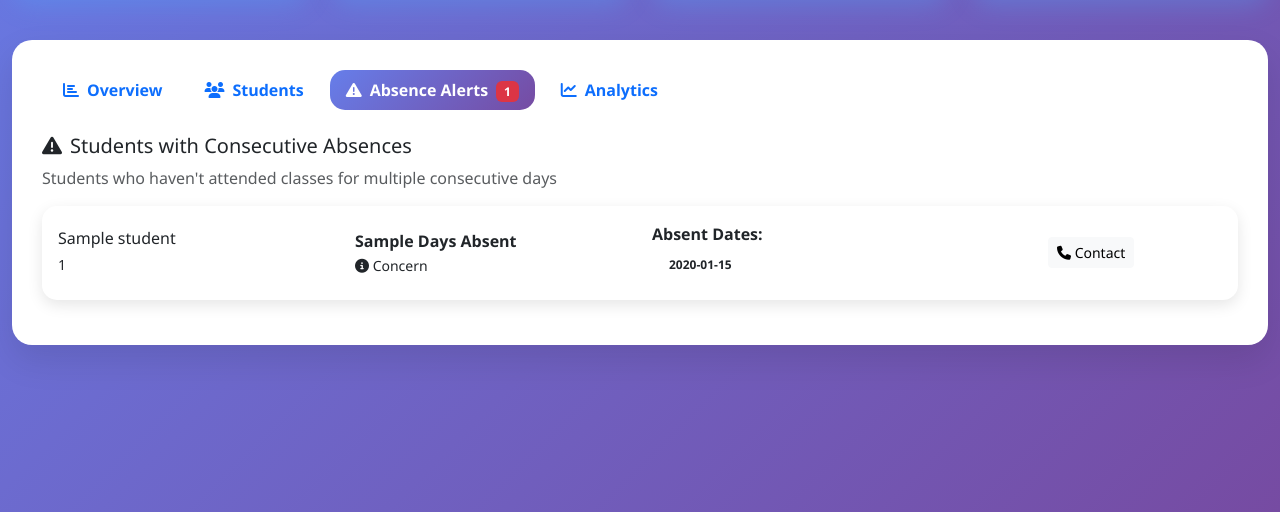
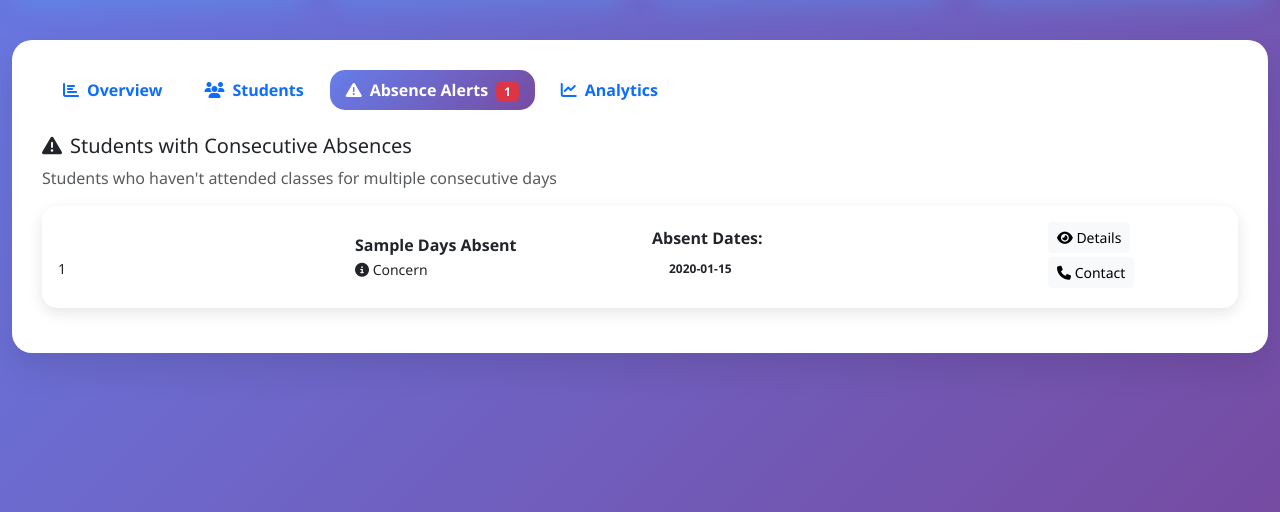
Before and after one commit to 98iam/ATTENDENCE, a Flask app: template app/templates/dashboard.html in a window 1280 px wide, after a click that opens the changed part. Shown: the part 288-800 px from the top of the page. Run offline with Flask 3, Linux system fonts and the light colour scheme; the template is opened without the code that fills it: most values are stand-ins (such as "Sample title", 1, 10 or a date in 2020); some libraries are stand-ins or nearby versions.

Commit message:
Make student names clickable in alerts sections
- Added clickable links to student names in Recent Alerts section
- Made student names in Absence Alerts clickable with detail page links
- Added 'View Details' button to absence alert cards
- Enhanced alert cards with hover effects and better interactions
- Improved user experience with consistent navigation to student details

```diff
--- a/app/templates/dashboard.html
+++ b/app/templates/dashboard.html
@@ -140,6 +140,20 @@
             border-color: #667eea;
             box-shadow: 0 0 0 0.2rem rgba(102, 126, 234, 0.25);
         }
+        .alert-card {
+            transition: all 0.3s ease;
+            cursor: pointer;
+        }
+        .alert-card:hover {
+            transform: translateY(-2px);
+            box-shadow: 0 8px 25px rgba(0, 0, 0, 0.15);
+        }
+        .alert-card a {
+            transition: all 0.3s ease;
+        }
+        .alert-card a:hover {
+            text-shadow: 0 0 5px rgba(255, 255, 255, 0.5);
+        }
     </style>
 </head>
 <body>
@@ -237,7 +251,13 @@
                             <div id="recentAlerts">
                                 {% for absent_student in absent_students[:5] %}
                                 <div class="alert alert-{{ absent_student.alert_level }} alert-card">
-                                    <strong>{{ absent_student.student.name }}</strong>
+                                    <strong>
+                                        <a href="{{ url_for('student_detail', roll_number=absent_student.student.roll_number) }}"
+                                           class="text-decoration-none text-white fw-bold">
+                                            {{ absent_student.student.name }}
+                                            <i class="fas fa-external-link-alt ms-1" style="font-size: 12px;"></i>
+                                        </a>
+                                    </strong>
                                     <br>
                                     <small>{{ absent_student.consecutive_days }} consecutive absences</small>
                                 </div>
@@ -311,7 +331,13 @@
                         <div class="alert alert-{{ absent_student.alert_level }} alert-card">
                             <div class="row align-items-center">
                                 <div class="col-md-3">
-                                    <h6 class="mb-1">{{ absent_student.student.name }}</h6>
+                                    <h6 class="mb-1">
+                                        <a href="{{ url_for('student_detail', roll_number=absent_student.student.roll_number) }}"
+                                           class="text-decoration-none text-white fw-bold">
+                                            {{ absent_student.student.name }}
+                                            <i class="fas fa-external-link-alt ms-2" style="font-size: 12px;"></i>
+                                        </a>
+                                    </h6>
                                     <small>{{ absent_student.student.roll_number }}</small>
                                 </div>
                                 <div class="col-md-3">
@@ -338,7 +364,11 @@
                                     {% endif %}
                                 </div>
                                 <div class="col-md-2">
-                                    <button class="btn btn-sm btn-light" onclick="contactStudent('{{ absent_student.student.name }}', '{{ absent_student.student.roll_number }}')">
+                                    <a href="{{ url_for('student_detail', roll_number=absent_student.student.roll_number) }}"
+                                       class="btn btn-sm btn-light me-1 mb-1" title="View Details">
+                                        <i class="fas fa-eye"></i> Details
+                                    </a>
+                                    <button class="btn btn-sm btn-light mb-1" onclick="contactStudent('{{ absent_student.student.name }}', '{{ absent_student.student.roll_number }}')">
                                         <i class="fas fa-phone"></i> Contact
                                     </button>
                                 </div>
```
